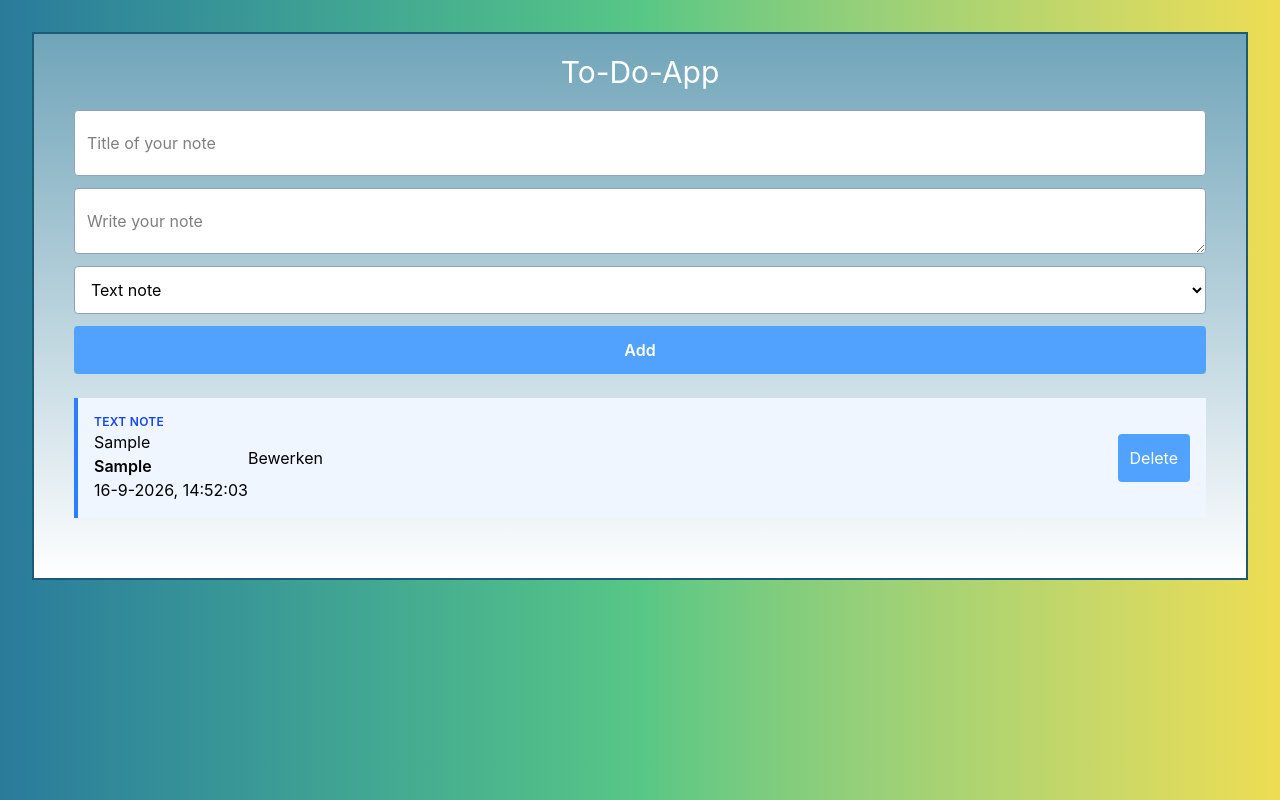
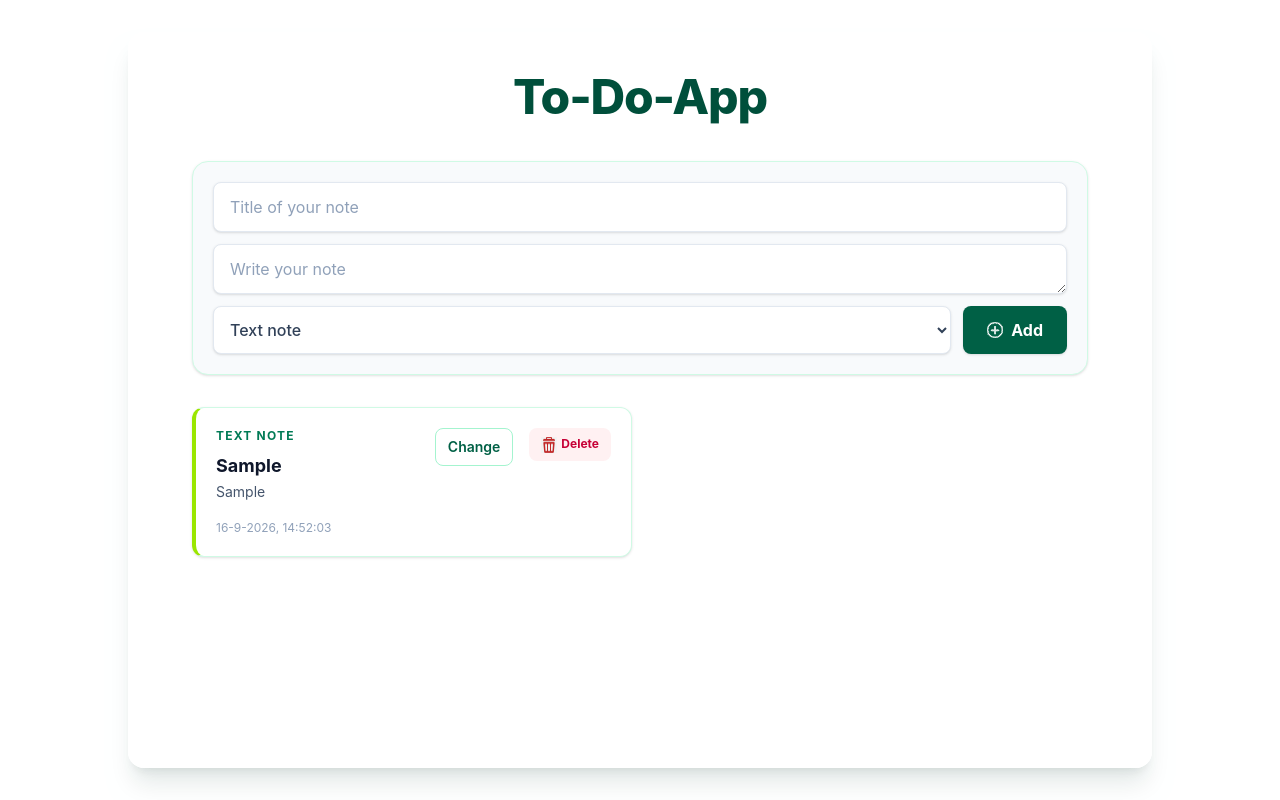
Before and after one commit to ArdaUtu/To-Do-App2, a React (Vite) app: page / in a window 1280 px wide. Both pictures are taken after typing "Sample", "Sample" into the empty fields and a click on the button "Add". Built offline with nearby package versions, Linux system fonts and the light colour scheme.

Commit message:
Styling improvement

```diff
--- a/src/components/AddNoteForm.tsx
+++ b/src/components/AddNoteForm.tsx
@@ -1,5 +1,6 @@
 import type { AddNoteFormProps, NoteType } from '../types';
 import React from 'react';
+import PlusIcon from '../images/Plus.png';
 
 function AddNoteForm({
   title,
@@ -22,7 +23,7 @@ function AddNoteForm({
 
   return (
     <form
-      className="mb-6 flex flex-col gap-3 "
+      className="mb-8 grid grid-cols-1 gap-3 rounded-2xl border border-emerald-100 bg-slate-50 p-4 shadow-sm sm:grid-cols-[minmax(0,1fr)_auto] sm:p-5"
       onSubmit={(event) => {
         event.preventDefault();
         onAdd();
@@ -31,7 +32,7 @@ function AddNoteForm({
       {noteType === 'text' && (
         <input
           aria-label="Note title"
-          className="w-full rounded border border-slate-400 bg-white px-3 py-5"
+          className="w-full rounded-lg border border-slate-200 bg-white px-4 py-3 text-slate-800 shadow-sm outline-none transition placeholder:text-slate-400 focus:border-emerald-500 focus:ring-4 focus:ring-emerald-100 sm:col-span-2"
           onChange={(event) => onTitleChange(event.target.value)}
           onKeyDown={handleKeyDown}
           placeholder="Title of your note"
@@ -43,18 +44,18 @@ function AddNoteForm({
       {noteType === 'checklist' && (
         <textarea
           aria-label="Title checklist"
-          className="w-full rounded border border-slate-400 bg-white px-3 py-5"
-          onChange={(event) => onDescriptionChange(event.target.value)}
+          className="w-full rounded-lg border border-slate-200 bg-white px-4 py-3 text-slate-800 shadow-sm outline-none transition placeholder:text-slate-400 focus:border-emerald-500 focus:ring-4 focus:ring-emerald-100 sm:col-span-2"
+          onChange={(event) => onTitleChange(event.target.value)}
           placeholder="Title of your checklist"
           rows={3}
-          value={description}
+          value={title}
         />
       )}
 
       {noteType === 'text' && (
         <textarea
           aria-label="Text of the note"
-          className="w-full rounded border border-slate-400 bg-white px-3 py-5"
+          className="w-full rounded-lg border border-slate-200 bg-white px-4 py-3 text-slate-800 shadow-sm outline-none transition placeholder:text-slate-400 focus:border-emerald-500 focus:ring-4 focus:ring-emerald-100 sm:col-span-2"
           onChange={(event) => onBodyChange(event.target.value)}
           placeholder="Write your note"
           rows={1}
@@ -64,7 +65,7 @@ function AddNoteForm({
 
       <select
         aria-label="Note type"
-        className="rounded border border-slate-400 bg-white px-3 py-3"
+        className="w-full rounded-lg border border-slate-200 bg-white px-3 py-3 font-medium text-slate-700 shadow-sm outline-none transition focus:border-emerald-500 focus:ring-4 focus:ring-emerald-100"
         onChange={(event) => onNoteTypeChange(event.target.value as NoteType)}
         value={noteType}
       >
@@ -72,13 +73,14 @@ function AddNoteForm({
         <option value="checklist">Checklist</option>
       </select>
       <button
-        className="rounded bg-blue-400 px-4 py-3 font-semibold text-white hover:bg-blue-700 transform transition-all duration-200 ease-in-out hover:scale-105 active:scale-95"
+        className="inline-flex items-center justify-center gap-2 rounded-lg bg-emerald-800 px-6 py-3 font-bold text-white shadow-sm transition hover:bg-emerald-900 active:scale-[0.98]"
         type="submit"
       >
+        <img alt="" aria-hidden="true" className="size-4 object-contain" src={PlusIcon} />
         Add
       </button>
       {errorMessage && (
-        <p className="text-sm font-semibold text-red-700 flex items-start" role="alert">{errorMessage}</p>
+        <p className="flex items-start text-sm font-semibold text-rose-700 sm:col-span-2" role="alert">{errorMessage}</p>
       )}
     </form>
   );
--- a/src/components/ChecklistItemRow.tsx
+++ b/src/components/ChecklistItemRow.tsx
@@ -1,5 +1,6 @@
 import { useState } from 'react';
 import type { ChecklistItemRowProps } from '../types';
+import TrashIcon from '../images/Trash.png';
 
 function ChecklistItemRow({ item, onToggle, onDelete, onEdit }: ChecklistItemRowProps) {
   const [isEditing, setIsEditing] = useState(false);
@@ -16,26 +17,27 @@ function ChecklistItemRow({ item, onToggle, onDelete, onEdit }: ChecklistItemRow
   };
 
   return (
-    <li className="flex items-center gap-2">
-      <input checked={item.done} onChange={onToggle} type="checkbox" />
+    <li className={`flex flex-wrap items-center gap-3 py-2 ${isEditing ? 'items-start' : ''}`}>
+      <input className="size-4 shrink-0 accent-emerald-700" checked={item.done} onChange={onToggle} type="checkbox" />
       {isEditing ? (
-        <>
-          <input aria-label="Checklist-itemtekst" onChange={(event) => setText(event.target.value)} type="text" value={text} />
-          <button onClick={saveChanges} type="button">Opslaan</button>
-          <button onClick={() => setIsEditing(false)} type="button">Annuleren</button>
-        </>
+        <form className="flex min-w-0 flex-1 flex-wrap items-center gap-2" onSubmit={(event) => { event.preventDefault(); saveChanges(); }}>
+          <input className="min-w-0 flex-1 basis-40 rounded-lg border border-slate-200 px-3 py-2 text-sm outline-none focus:border-emerald-500 focus:ring-4 focus:ring-emerald-100" aria-label="Checklist-itemtekst" onChange={(event) => setText(event.target.value)} type="text" value={text} />
+          <button className="rounded-lg bg-emerald-800 px-3 py-2 text-xs font-bold text-white shadow-sm transition hover:bg-emerald-900 focus-visible:outline-none focus-visible:ring-4 focus-visible:ring-emerald-200"  type="submit">Save</button>
+          <button className="rounded-lg border border-slate-200 bg-white px-3 py-2 text-xs font-semibold text-slate-600 transition hover:bg-slate-50 focus-visible:outline-none focus-visible:ring-4 focus-visible:ring-slate-200" onClick={() => setIsEditing(false)} type="button">Cancel</button>
+        </form>
       ) : (
         <>
-          <span className={item.done ? 'text-slate-400 line-through' : ''} onDoubleClick={startEditing}>{item.text}</span>
-          <button aria-label={`Bewerk checklist-item ${item.text}`} onClick={startEditing} type="button">Bewerken</button>
+          <span className={`min-w-0 flex-1 wrap-break-word text-sm ${item.done ? 'text-slate-400 line-through' : 'text-slate-700'}`} onDoubleClick={startEditing}>{item.text}</span>
+          <button className="rounded-lg border border-emerald-200 bg-white px-3 py-2 text-xs font-semibold text-emerald-800 transition hover:border-emerald-300 hover:bg-emerald-50 focus-visible:outline-none focus-visible:ring-4 focus-visible:ring-emerald-100" aria-label={`Bewerk checklist-item ${item.text}`} onClick={startEditing} type="button">Change</button>
         </>
       )}
       <button
         aria-label={`Verwijder checklist-item ${item.text}`}
-        className="ml-auto rounded bg-red-500 px-2 py-1 text-sm text-white hover:bg-red-700"
+        className="rounded-lg bg-rose-50 px-3 py-2 text-xs font-bold text-rose-700 hover:bg-rose-100"
         onClick={onDelete}
         type="button"
       >
+        <img alt="" aria-hidden="true" className="mr-1 inline-block size-4 object-contain align-middle" src={TrashIcon} />
         Delete
       </button>
     </li>
--- a/src/components/ChecklistNoteCard.tsx
+++ b/src/components/ChecklistNoteCard.tsx
@@ -1,11 +1,13 @@
 import { useState } from 'react';
 import ChecklistItemRow from './ChecklistItemRow';
 import type { ChecklistNoteCardProps } from '../types';
+import PlusIcon from '../images/Plus.png';
+import TrashIcon from '../images/Trash.png';
 
 function ChecklistNoteCard({ note, onAddItem, onDelete, onToggleItem, onDeleteItem, onEditItem, onUpdate }: ChecklistNoteCardProps) {
   const [itemText, setItemText] = useState('');
   const [isEditing, setIsEditing] = useState(false);
-  const [title, setTitle] = useState('');
+  const [title, setTitle] = useState(note.title);
   const description = note.description.trim();
   const dateString = new Date(note.createdAt).toLocaleString('nl-NL');
   const completedItems = note.items.filter((item) => item.done).length;
@@ -16,51 +18,68 @@ function ChecklistNoteCard({ note, onAddItem, onDelete, onToggleItem, onDeleteIt
     setItemText('');
   };
 
-  const startEditing = () => {
-    setTitle(note.title ?? '');
-    setIsEditing(true);
-  };
-
-  const saveChanges = () => {
-    onUpdate(note.id, { title });
+  const saveTitle = () => {
+    const trimmedTitle = title.trim();
+    if (!trimmedTitle) return;
+    onUpdate(note.id, { title: trimmedTitle });
     setIsEditing(false);
   };
 
   return (
-    <article className="border-l-4 border-emerald-500 bg-emerald-50 p-4">
-      <div className="flex items-center">
-        <div>
-          <p className="text-xs font-semibold uppercase tracking-wide text-emerald-700">Checklist</p>
+    <article className="rounded-xl border border-emerald-100 border-l-4 border-l-lime-400 bg-white p-5 shadow-sm transition hover:-translate-y-0.5 hover:shadow-md">
+      <div className="flex flex-wrap items-start justify-between gap-3">
+        <div className="min-w-0 flex-1">
+          <p className="mb-2 text-xs font-bold uppercase tracking-widest text-emerald-700">Checklist</p>
           {isEditing ? (
-            <div>
-              <input aria-label="Titel checklist" onChange={(event) => setTitle(event.target.value)} type="text" value={title} />
-              <button onClick={saveChanges} type="button">Opslaan</button>
-              <button onClick={() => setIsEditing(false)} type="button">Annuleren</button>
-            </div>
+            <form id={`checklist-title-form-${note.id}`} className="flex flex-wrap gap-2" onSubmit={(event) => { event.preventDefault(); saveTitle(); }}>
+              <input
+                aria-label="Titel checklist"
+                className="min-w-0 flex-1 rounded-lg border border-slate-200 px-3 py-2 text-sm outline-none focus:border-emerald-500 focus:ring-4 focus:ring-emerald-100"
+                onChange={(event) => setTitle(event.target.value)}
+                type="text"
+                value={title}
+              />
+            </form>
           ) : (
-            <p>{note.title}</p>
+            <p className="wrap-break-word text-lg font-bold text-slate-900">{note.title}</p>
           )}
         </div>
-        {!isEditing && <button onClick={startEditing} type="button">Bewerken</button>}
+        <div className="flex shrink-0 flex-wrap items-center gap-2">
+          {isEditing ? (
+            <>
+              <button className="rounded-lg bg-emerald-800 px-3 py-2 text-xs font-bold text-white" form={`checklist-title-form-${note.id}`} type="submit">Save</button>
+              <button className="rounded-lg border border-slate-200 bg-white px-3 py-2 text-xs font-semibold text-slate-600" onClick={() => { setTitle(note.title); setIsEditing(false); }} type="button">Cancel</button>
+            </>
+          ) : (
+            <button
+              className="rounded-lg border border-emerald-200 bg-white px-3 py-2 text-sm font-semibold text-emerald-800 transition hover:border-emerald-300 hover:bg-emerald-50 focus-visible:outline-none focus-visible:ring-4 focus-visible:ring-emerald-100"
+              onClick={() => { setTitle(note.title); setIsEditing(true); }}
+              type="button"
+            >
+              Change
+            </button>
+          )}
           <button
             aria-label={`Verwijder ${note.title}`}
-          className="ml-auto rounded bg-blue-400 p-3 text-white hover:bg-blue-700 transform transition-all duration-200 ease-in-out hover:scale-105 active:scale-95"
+            className="rounded-lg bg-rose-50 px-3 py-2 text-xs font-bold text-rose-700 transition hover:bg-rose-100 active:scale-95"
             onClick={() => onDelete(note.id)}
             type="button"
           >
+            <img alt="" aria-hidden="true" className="mr-1 inline-block size-4 object-contain align-middle" src={TrashIcon} />
             Delete
           </button>
         </div>
+      </div>
       {description && (
         description.includes('\n') ? (
-          <p className="mt-1 whitespace-pre-wrap text-sm text-slate-600">{description} </p>
+          <p className="mt-2 whitespace-pre-wrap text-sm leading-6 text-slate-600">{description} </p>
         ) : (
-          <p className="mt-1 text-sm text-slate-600">{description}</p>
+          <p className="mt-2 text-sm leading-6 text-slate-600">{description}</p>
         )
       )}
-      <p className="">{dateString}</p>
+      <p className="mt-3 text-xs text-slate-400">{dateString}</p>
       <form
-        className="mt-4 flex gap-2"
+        className="mt-4 flex gap-2 rounded-xl bg-slate-50 p-2"
         onSubmit={(event) => {
           event.preventDefault();
           addItem();
@@ -68,18 +87,19 @@ function ChecklistNoteCard({ note, onAddItem, onDelete, onToggleItem, onDeleteIt
       >
         <input
           aria-label={`Voeg item toe aan ${note.title}`}
-          className="min-w-0 flex-1 rounded border border-slate-300 bg-white px-3 py-2"
+          className="min-w-0 flex-1 rounded-lg border border-slate-200 bg-white px-3 py-2 text-sm text-slate-800 outline-none transition placeholder:text-slate-400 focus:border-emerald-500 focus:ring-4 focus:ring-emerald-100"
           onChange={(event) => setItemText(event.target.value)}
           placeholder="New checklist-item"
           type="text"
           value={itemText}
         />
-        <button className="rounded bg-emerald-600 px-3 py-2 font-semibold text-white hover:bg-emerald-700" type="submit">
+        <button className="inline-flex items-center justify-center gap-2 rounded-lg bg-emerald-800 px-4 py-2 text-sm font-bold text-white transition hover:bg-emerald-900" type="submit">
+          <img alt="" aria-hidden="true" className="size-4 object-contain" src={PlusIcon} />
           Add
         </button>
       </form>
       <div className="mt-4">
-        <div className="mb-1 flex justify-between text-sm font-semibold text-slate-700">
+        <div className="mb-2 flex justify-between text-xs font-bold text-slate-600">
           <span>Progress</span>
           <span>{completedItems} / {note.items.length} Done</span>
         </div>
@@ -88,17 +108,17 @@ function ChecklistNoteCard({ note, onAddItem, onDelete, onToggleItem, onDeleteIt
           aria-valuemax={note.items.length}
           aria-valuemin={0}
           aria-valuenow={completedItems}
-          className="h-2 w-full rounded-full bg-slate-200"
+          className="h-2 w-full rounded-full bg-slate-100"
           role="progressbar"
         >
 
           <div
-            className="h-2 rounded-full bg-emerald-600 transition-all"
+            className="h-2 rounded-full bg-lime-400 transition-all"
             style={{ width: note.items.length ? `${(completedItems / note.items.length) * 100}%` : '0%' }}
           />
         </div>
       </div>
-      <ul className="mt-3 space-y-2">
+      <ul className="mt-3 divide-y divide-slate-100">
         {note.items.map((item) => (
           <ChecklistItemRow
             item={item}
@@ -110,7 +130,7 @@ function ChecklistNoteCard({ note, onAddItem, onDelete, onToggleItem, onDeleteIt
         ))}
       </ul>
       {note.items.length === 0 && (
-        <p className="mt-3 text-slate-500">No checklist items yet.</p>
+        <p className="mt-3 rounded-lg bg-slate-50 px-3 py-4 text-sm text-slate-500">No checklist items yet.</p>
       )}
     </article>
   );
--- a/src/components/Nodefunctions.tsx
+++ b/src/components/Nodefunctions.tsx
@@ -28,14 +28,12 @@ const nodeFunctions = () => {
       return;
     }
 
-    if (noteType === 'checklist' && !trimmedDescription) {
-      setErrorMessage('Enter a description first.');
+    if (noteType === 'checklist' && !trimmedTitle) {
+      setErrorMessage('Enter a checklist title first.');
       return;
     }
 
-    const finalTitle = noteType === 'checklist'
-      ? 'Checklist'
-      : trimmedTitle;
+    const finalTitle = trimmedTitle;
 
     const baseNote = {
       id: crypto.randomUUID(),
@@ -125,11 +123,11 @@ const nodeFunctions = () => {
   };
 
   return (
-    <div className="text-black bg-gradient-to-r from-[rgba(42,123,155,1)] from-0% via-[rgba(87,199,133,1)] via-50% to-[rgba(237,221,83,1)] to-100% min-w-45 p-8 min-h-screen w-full">
-      <section className='bg-gradient-to-b from-[#70a5b9] to-white border-[#1d5b74] border-2 p-5'>
-      <h1 className='text-center text-white text-3xl'>To-Do-App</h1>
+    <div className="min-h-screen w-full bg-[radial-gradient(ellipse_at_top,_var(--tw-gradient-stops))] from-emerald-100 via-slate-50 to-lime-50 p-4 text-slate-800 sm:p-8">
+      <section className="mx-auto min-h-[calc(100vh-2rem)] max-w-5xl rounded-2xl border border-white/80 bg-white/90 p-5 shadow-xl shadow-emerald-950/10 backdrop-blur sm:min-h-[calc(100vh-4rem)] sm:p-10">
+      <h1 className="mb-8 text-center text-4xl font-extrabold tracking-tight text-emerald-900 sm:mb-10 sm:text-5xl">To-Do-App</h1>
 
-      <div className="flex-1 p-5 mb-5 ">
+      <div className="mx-auto max-w-4xl">
         <AddNoteForm
           body={body}
           description={description}
--- a/src/components/NoteList.tsx
+++ b/src/components/NoteList.tsx
@@ -3,12 +3,11 @@ import type { NoteListProps } from '../types';
 
 function NoteList({ notes, onAddItem, onDelete, onToggleItem, onDeleteItem, onEditItem, onUpdateNote }: NoteListProps) {
   if (notes.length === 0) {
-    return <p className="text-center text-slate-500">No notes yet.</p>;
+    return <p className="rounded-xl border border-dashed border-slate-300 bg-slate-50 px-6 py-12 text-center text-slate-500">No notes yet.</p>;
   }
 
   return (
-    <ul className="w-full space-y-7
-    ">
+    <ul className="grid w-full grid-cols-1 gap-4 md:grid-cols-2">
       {notes.map((note) => (
         <li key={note.id}>
           <NoteCard
--- a/src/components/TextNoteCard.tsx
+++ b/src/components/TextNoteCard.tsx
@@ -1,5 +1,6 @@
 import { useState } from 'react';
 import type { TextNoteCardProps } from '../types';
+import TrashIcon from '../images/Trash.png';
 
 function TextNoteCard({ note, onDelete, onUpdate }: TextNoteCardProps) {
   const [isEditing, setIsEditing] = useState(false);
@@ -19,31 +20,34 @@ function TextNoteCard({ note, onDelete, onUpdate }: TextNoteCardProps) {
   };
 
   return (
-    <article className="flex items-center border-l-4 border-blue-500 bg-blue-50 p-4">
-      <div>
-        <p className="text-xs font-semibold uppercase tracking-wide text-blue-700">Text note</p>
+    <article className="flex items-start gap-4 rounded-xl border border-emerald-100 border-l-4 border-l-lime-400 bg-white p-5 shadow-sm transition hover:-translate-y-0.5 hover:shadow-md">
+      <div className="min-w-0 flex-1">
+        <p className="mb-2 text-xs font-bold uppercase tracking-widest text-emerald-700">Text note</p>
         {isEditing ? (
           <div>
             <input aria-label="Titel notitie" onChange={(event) => setTitle(event.target.value)} type="text" value={title} />
             <textarea aria-label="Tekst notitie" onChange={(event) => setBody(event.target.value)} rows={3} value={body} />
-            <button onClick={saveChanges} type="button">Opslaan</button>
-            <button onClick={() => setIsEditing(false)} type="button">Annuleren</button>
+            <div className="mt-3 flex flex-row items-center gap-2">
+              <button className="rounded-lg bg-emerald-800 px-4 py-2 text-sm font-bold text-white shadow-sm transition hover:bg-emerald-900 focus-visible:outline-none focus-visible:ring-4 focus-visible:ring-emerald-200" onClick={saveChanges} type="button">Save</button>
+              <button className="rounded-lg border border-slate-200 bg-white px-4 py-2 text-sm font-semibold text-slate-600 transition hover:border-slate-300 hover:bg-slate-50 focus-visible:outline-none focus-visible:ring-4 focus-visible:ring-slate-200" onClick={() => setIsEditing(false)} type="button">Cancel</button>
+            </div>
           </div>
         ) : (
           <>
-            <p className="text-black">{note.title}</p>
-            <p className="whitespace-pre-wrap font-semibold text-black">{note.body}</p>
+            <p className="break-words text-lg font-bold text-slate-900">{note.title}</p>
+              <p className="whitespace-pre-wrap break-words text-sm leading-6 text-slate-600">{note.body}</p>
           </>
         )}
-        <p>{dateString}</p>
+        <p className="mt-4 text-xs text-slate-400">{dateString}</p>
       </div>
-      {!isEditing && <button onClick={startEditing} type="button">Bewerken</button>}
+      {!isEditing && <button className="rounded-lg border border-emerald-200 bg-white px-3 py-2 text-sm font-semibold text-emerald-800 transition hover:border-emerald-300 hover:bg-emerald-50 focus-visible:outline-none focus-visible:ring-4 focus-visible:ring-emerald-100" onClick={startEditing} type="button">Change</button>}
       <button
         aria-label={`Verwijder ${note.title}`}
-        className="ml-auto rounded bg-blue-400 p-3 text-white hover:bg-blue-700 transform transition-all duration-200 ease-in-out hover:scale-105 active:scale-95"
+        className="ml-auto rounded-lg bg-rose-50 px-3 py-2 text-xs font-bold text-rose-700 transition hover:bg-rose-100 active:scale-95"
         onClick={() => onDelete(note.id)}
         type="button"
       >
+        <img alt="" aria-hidden="true" className="mr-1 inline-block size-4 object-contain align-middle" src={TrashIcon} />
         Delete
       </button>
     </article>
```
Lines whose indentation alone changed are shown as unchanged.
